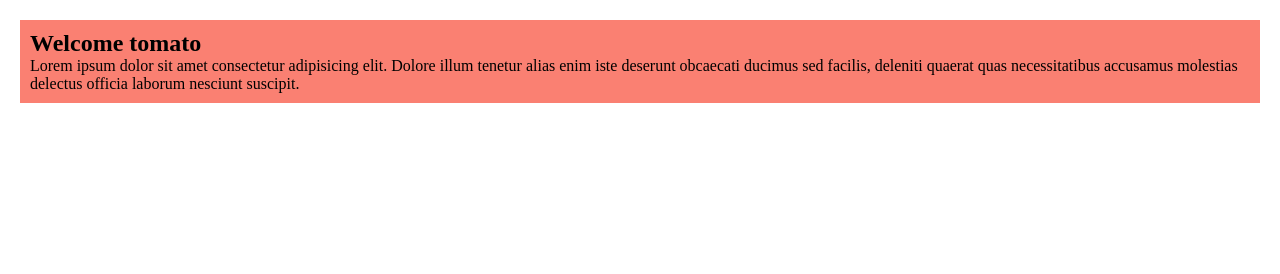
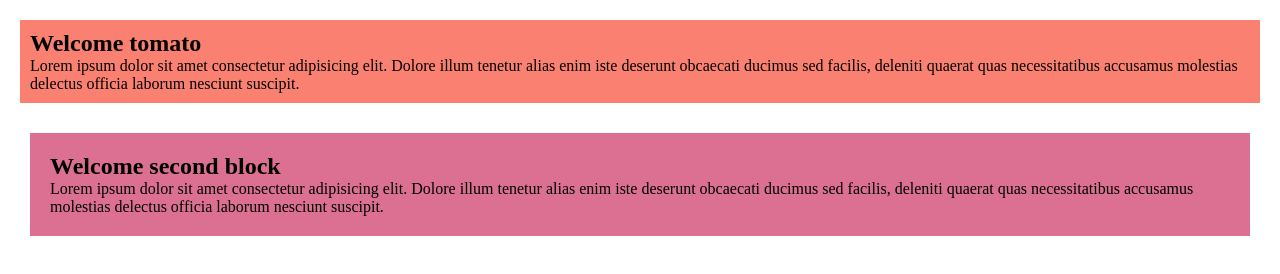
Before and after one commit to saimakhan1/web1, a plain HTML site: page index.html in a window 1280 px wide. Drawn offline with Linux system fonts and the light colour scheme.

Commit message:
added 2nd block

```diff
--- a/index.html
+++ b/index.html
@@ -16,5 +16,15 @@
         nesciunt suscipit.
       </p>
     </div>
+
+    <div class="b">
+      <h2>Welcome second block</h2>
+      <p>
+        Lorem ipsum dolor sit amet consectetur adipisicing elit. Dolore illum
+        tenetur alias enim iste deserunt obcaecati ducimus sed facilis, deleniti
+        quaerat quas necessitatibus accusamus molestias delectus officia laborum
+        nesciunt suscipit.
+      </p>
+    </div>
   </body>
 </html>
--- a/styles/blog.css
+++ b/styles/blog.css
@@ -8,3 +8,9 @@
   padding: 10px;
   margin: 20px;
 }
+
+.b {
+  background-color: palevioletred;
+  padding: 20px;
+  margin: 30px;
+}
```
